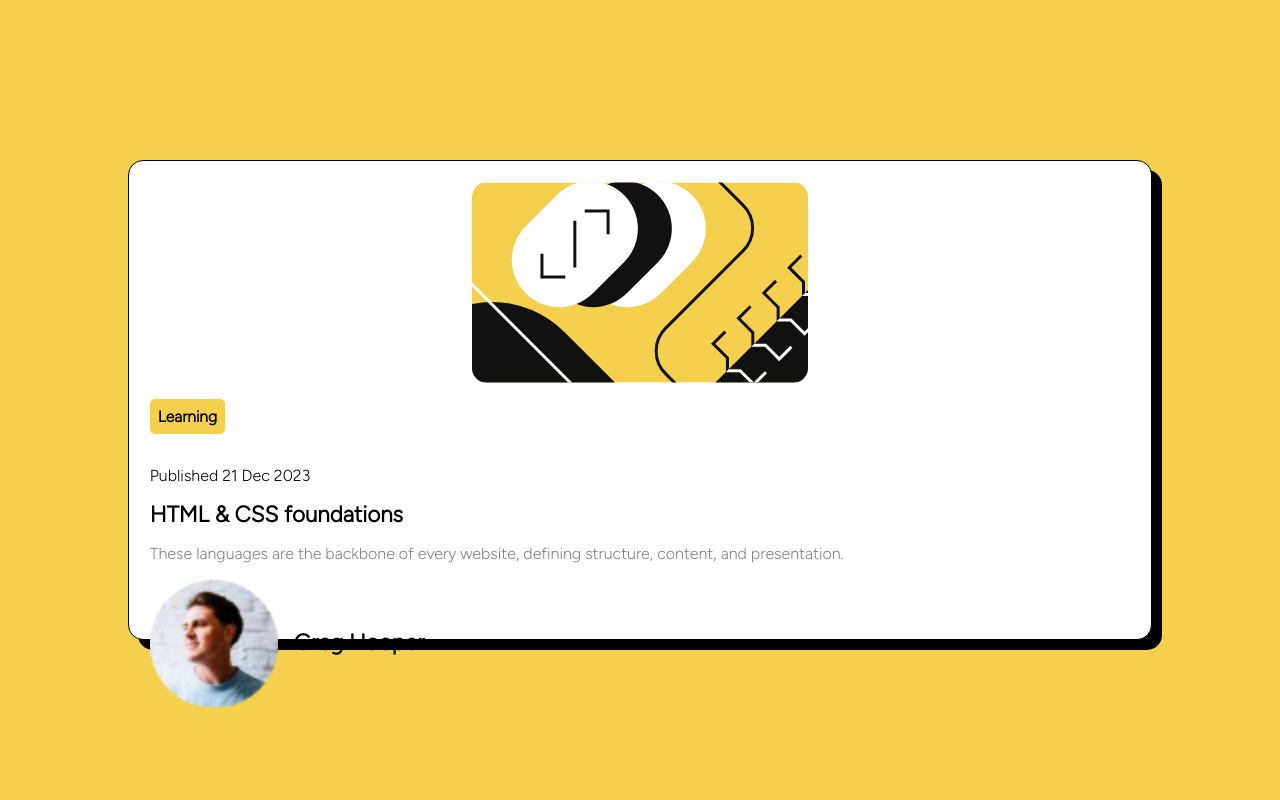
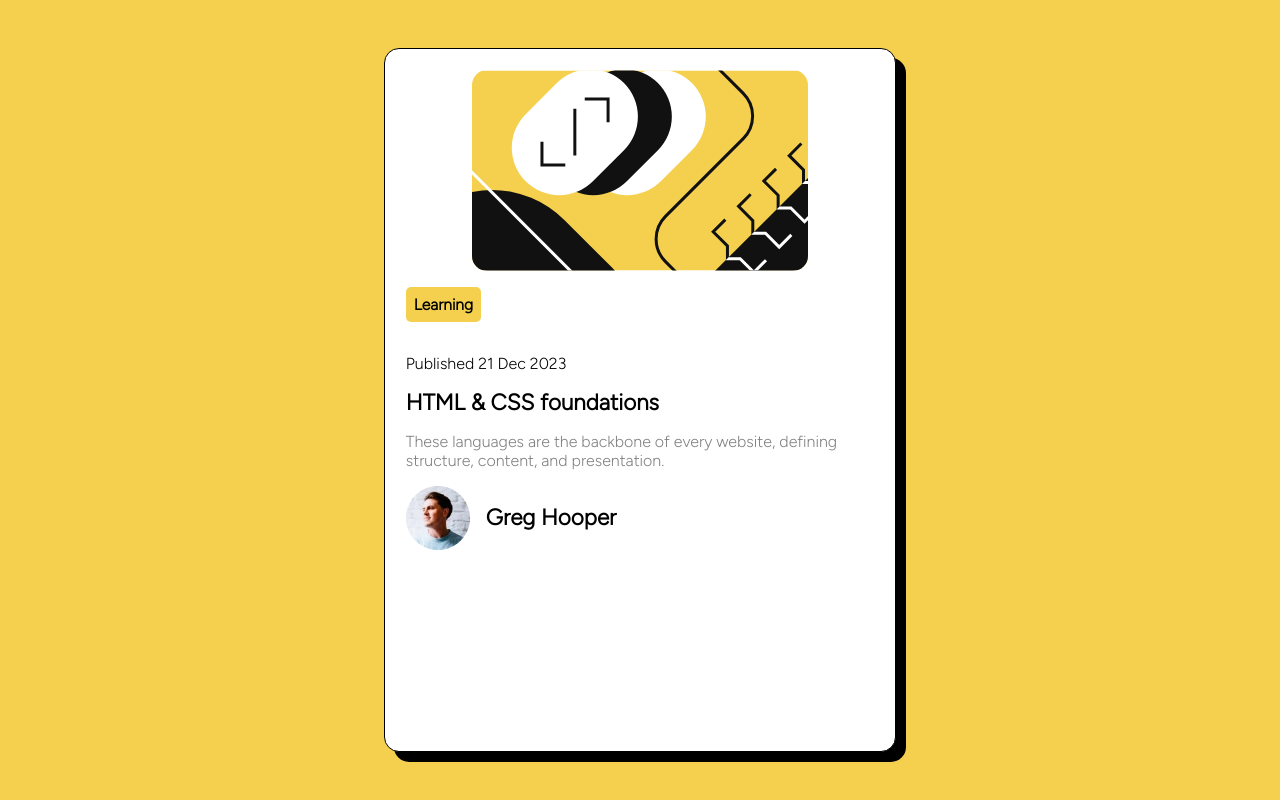
Before and after one commit to UdayPahan/blog-preview-card, a plain HTML site: page index.html in a window 1280 px wide. Drawn offline with Linux system fonts and the light colour scheme.

Commit message:
desktop for mobile complete

```diff
--- a/author.css
+++ b/author.css
@@ -12,3 +12,10 @@
    align-self: center;
    padding-left:1rem;
 }
+
+@media (min-width:600px){
+   .author img{
+      width:5vw;
+      height:5vw;
+   }
+}
--- a/main-container.css
+++ b/main-container.css
@@ -7,3 +7,10 @@
    border-radius:15px;
    box-shadow: 10px 10px;
 }
+
+@media (min-width:600px){
+   .main-container{
+      width:40vw;
+      height:55vw;
+   }
+}
```
